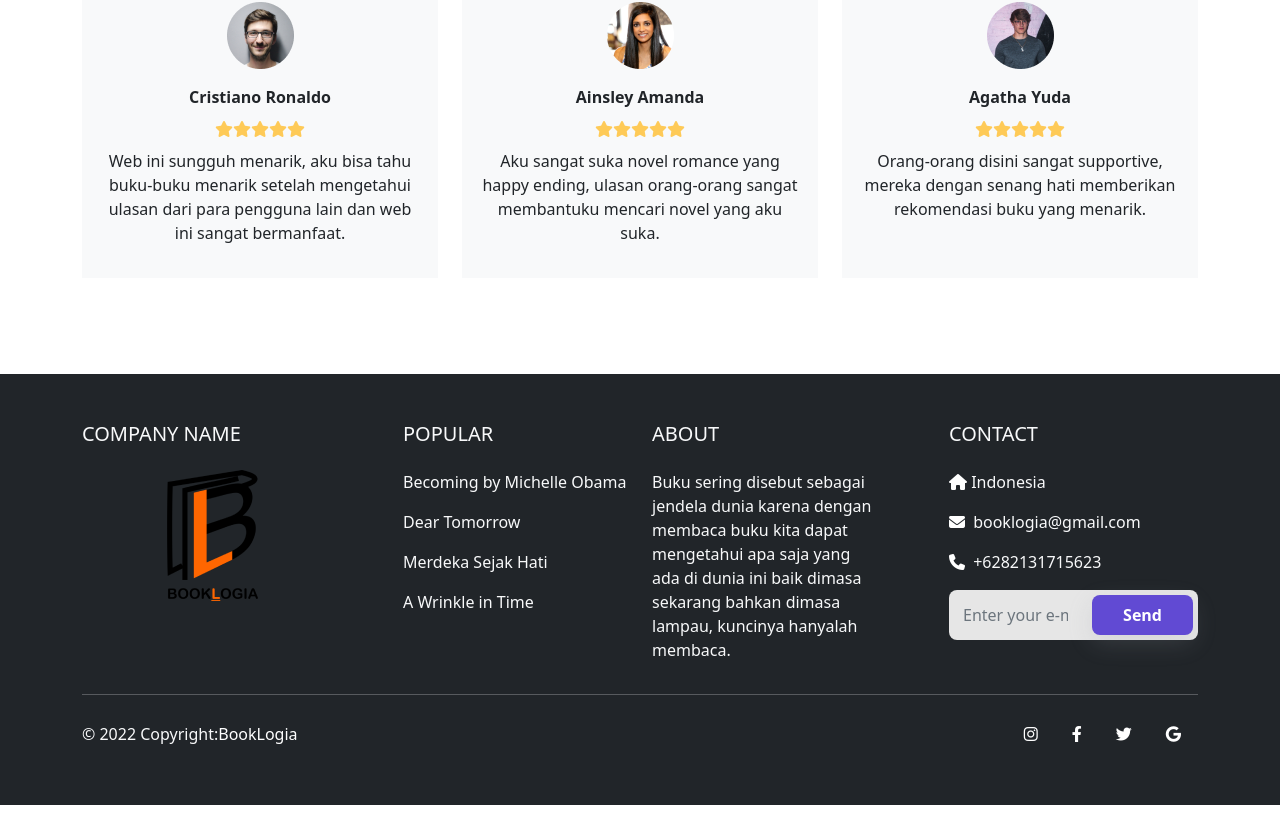
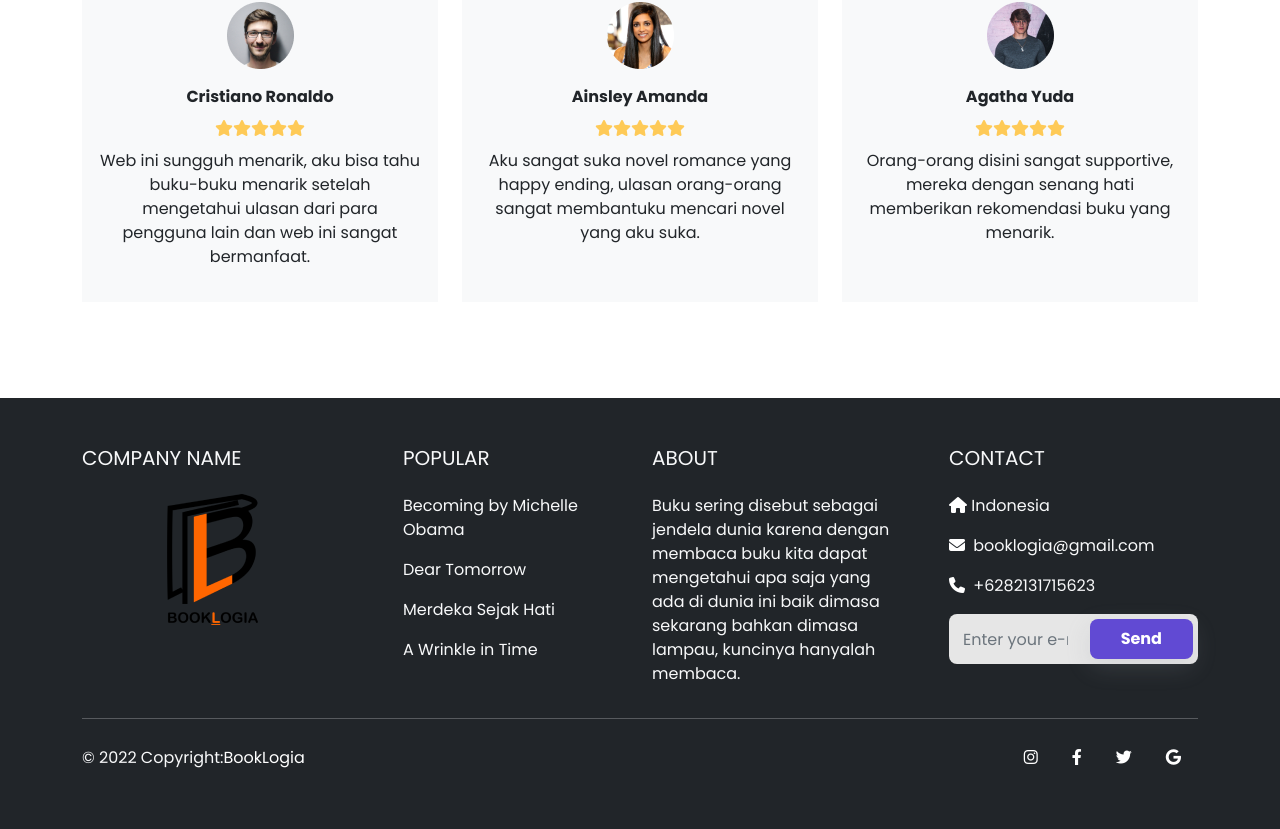
Before and after one commit to fikriwado/booklogia, a React (Create React App) app: page / in a window 1280 px wide. Shown: the part 2227-3056 px from the top of the page. Before the commit the page ends 3032 px from the top, so only its background shows below. Built offline with nearby package versions, Linux system fonts and the light colour scheme.

Commit message:
add font poppins

```diff
--- a/package.json
+++ b/package.json
@@ -4,14 +4,14 @@
   "private": true,
   "dependencies": {
     "@testing-library/jest-dom": "^5.16.4",
-    "@testing-library/react": "^13.3.0",
+    "@testing-library/react": "^12.1.2",
     "@testing-library/user-event": "^13.5.0",
     "bootstrap": "^5.2.0-beta1",
     "node-sass": "^7.0.1",
     "react": "^17.0.2",
     "react-bootstrap": "^2.4.0",
     "react-dom": "^17.0.2",
-    "react-router-dom": "^5.3.0",
+    "react-router-dom": "^5.3.3",
     "react-scripts": "5.0.1",
     "react-slick": "^0.29.0",
     "react-toastify": "^9.0.5",
--- a/src/App.scss
+++ b/src/App.scss
@@ -1,3 +1,4 @@
+@import url('https://fonts.googleapis.com/css2?family=Poppins:wght@400;600;700&display=swap');
 @import "./sass/theme";
 @import "~bootstrap/scss/bootstrap";
 
@@ -6,6 +7,10 @@
 
 @import "~slick-carousel/slick/slick.css";
 @import "~slick-carousel/slick/slick-theme.css";
+
+body {
+  font-family: "Poppins", sans-serif;
+}
 
 .slick-prev:before,
 .slick-next:before {
@@ -24,7 +29,3 @@
     height: 100%;
   }
 }
-
-.font-poppins {
-  font-family: "Poppins", sans-serif;
-}
--- a/src/components/Footer/index.js
+++ b/src/components/Footer/index.js
@@ -44,7 +44,7 @@ function Footer() {
 
           <hr className='w-100 bg-secondary d-md-none' />
 
-          <Col md={3} className='pe-xl-5'>
+          <Col md={3} className='pe-xl-4'>
             <h5 className='text-uppercase mb-4 font-weight-bold'>About</h5>
             <p>
               Buku sering disebut sebagai jendela dunia karena dengan membaca
--- a/src/pages/Login/index.js
+++ b/src/pages/Login/index.js
@@ -53,8 +53,8 @@ function Login() {
     <Container className="py-5 my-3">
       <Row className="align-items-center">
         <Col md={6} xl={6} className="mx-auto">
-          <h1 className="fw-bold font-poppins">Let's Meet Up With</h1>
-          <h1 className="fw-bold font-poppins">Your Reading Buddy !</h1>
+          <h1 className="fw-bold">Let's Meet Up With</h1>
+          <h1 className="fw-bold">Your Reading Buddy !</h1>
           <form className="form-login">
             <div className="form-group">
               <label className="fw-semibold" htmlFor="exampleInputEmail1">
--- a/src/pages/Register/index.js
+++ b/src/pages/Register/index.js
@@ -12,12 +12,12 @@ function Register() {
       <Row className='align-items-center'>
         <Col md={6} xl={6} className='mx-auto'>
           <h1
-            className='fw-bold font-poppins'
+            className='fw-bold'
           >
             Let's Join With Us and
           </h1>
           <h1
-            className='fw-bold font-poppins'
+            className='fw-bold'
           >
             Make Your Own Reading Buddy !
           </h1>
```
Also changed, not shown: 1 other file (tests, documents, lock files or other folders).
